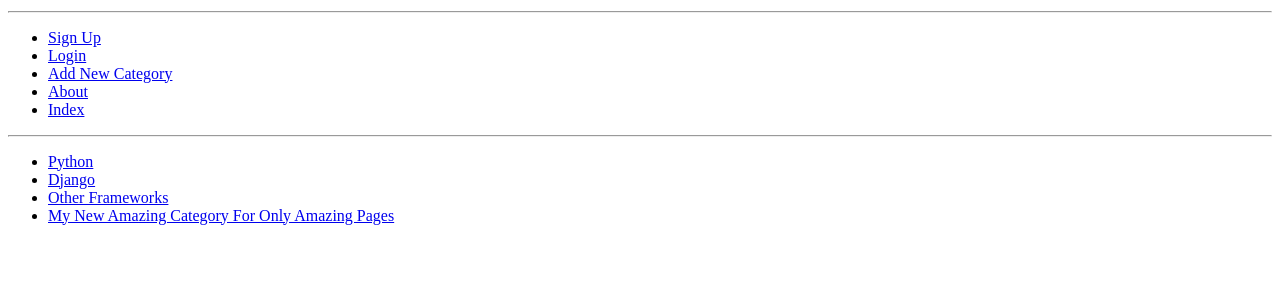
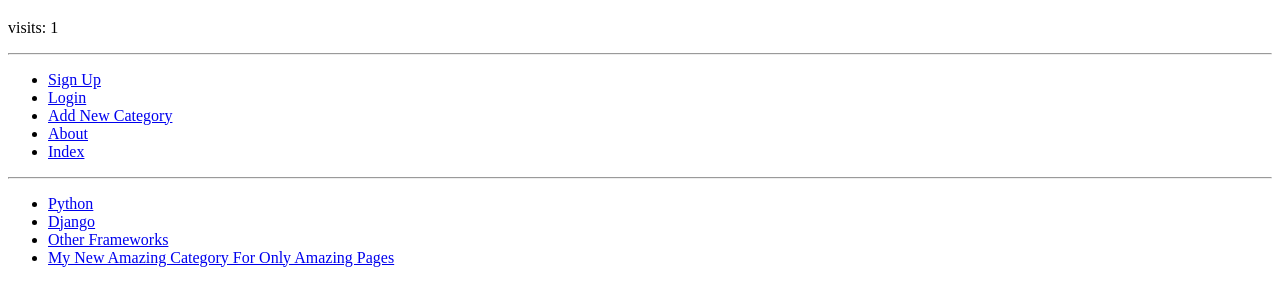
Before and after one commit to DevdudeSami/Rango, a Django app: page / in a window 1280 px wide. Shown: the part 804-1087 px from the top of the page. Before the commit the page ends 1029 px from the top, so only its background shows below. Run offline with Django 3.2, Linux system fonts and the light colour scheme; data comes from the database, SQL or seed files in the repository; both versions use the stored data as it was after the commit.

Commit message:
after chapter 10

```diff
--- a/rango/templates/rango/about.html
+++ b/rango/templates/rango/about.html
@@ -6,7 +6,7 @@
 {% endblock %}
 
 {% block body_block %}
-    <a href="{% url 'rango:about' %}">Rango Homepage</a>
+    <a href="{% url 'rango:index' %}">Rango Homepage</a>
     <br /><br />
     <img width=500 src="{% static "images/rango.jpg" %}" alt="Picture of Rango" />
 
@@ -14,4 +14,6 @@
 
     <img width=500 src="{{ MEDIA_URL }}cat.jpg">
     <p>This cat is served from media... Honestly!</p>
+
+    <p>visits to Rango: {{ visits }}</p>
 {% endblock %}
--- a/rango/templates/rango/index.html
+++ b/rango/templates/rango/index.html
@@ -52,29 +52,6 @@
         <img width=500 src="{% static "images/rango.jpg" %}"
              alt="Picture of Rango" />
     </div>
+
+    <p>visits: {{ visits }}</p>
 {% endblock %}
-
-<!DOCTYPE html>
-<html>
-
-    <head>
-        <title>Rango</title>
-
-        <!-- CSS -->
-<!--        <link rel="stylesheet" href="{% static "css/base.css" %}" />-->
-        <!-- JavaScript -->
-<!--        <script src="{% static "js/jquery.js" %}">-->
-    </head>
-
-    <body>
-
-
-        <div>
-            <a href="{% url 'rango:add_category' %}">Add a New Category</a><br />
-            <a href="{% url 'rango:about' %}">About</a><br />
-            <img src="{% static "images/rango.jpg" %}"
-                 alt="Picture of Rango" />
-        </div>
-    </body>
-
-</html>
--- a/rango/views.py
+++ b/rango/views.py
@@ -5,6 +5,7 @@ from rango.forms import CategoryForm, PageForm, UserForm, UserProfileForm
 from django.core.urlresolvers import reverse
 from django.contrib.auth import authenticate, login, logout
 from django.contrib.auth.decorators import login_required
+from datetime import datetime
 
 def index(request):
     category_list = Category.objects.order_by('-likes')[:5]
@@ -12,10 +13,16 @@ def index(request):
 
     context_dict = {'categories': category_list, 'pages': pages_list}
 
+    # Handle the cookies
+    visitor_cookie_handler(request)
+    context_dict['visits'] = request.session['visits']
+
     return render(request, 'rango/index.html', context_dict)
 
 def about(request):
-    return render(request, 'rango/about.html', {})
+    visitor_cookie_handler(request)
+
+    return render(request, 'rango/about.html', {'visits': request.session['visits']})
 
 def show_category(request, category_name_slug):
     # Create a context dictionary which we can pass
@@ -195,3 +202,26 @@ def user_logout(request):
 @login_required
 def restricted(request):
     return render(request, 'rango/restricted.html', {})
+
+# Helper function
+def get_server_side_cookie(request, cookie, default_val=None):
+    val = request.session.get(cookie)
+    if not val:
+        val = default_val
+    return val
+
+# Helper function
+def visitor_cookie_handler(request):
+    visits = int(get_server_side_cookie(request, 'visits', '1'))
+
+    last_visit_cookie = get_server_side_cookie(request, 'last_visit', str(datetime.now()))
+    last_visit_time = datetime.strptime(last_visit_cookie[:-7], '%Y-%m-%d %H:%M:%S')
+
+    if(datetime.now() - last_visit_time).seconds > 0:
+        visits = visits + 1
+        request.session['last_visit'] = str(datetime.now())
+    else:
+        visits = 1
+        request.session['last_visit'] = last_visit_cookie
+
+    request.session['visits'] = visits
--- a/tango_with_django_project/settings.py
+++ b/tango_with_django_project/settings.py
@@ -133,3 +133,5 @@ MEDIA_URL = '/media/'
 MEDIA_ROOT = MEDIA_DIR
 
 LOGIN_URL = '/rango/login/'
+
+SESSION_EXPIRE_AT_BROWSER_CLOSE = True
```
Also changed, not shown: db.sqlite3.
